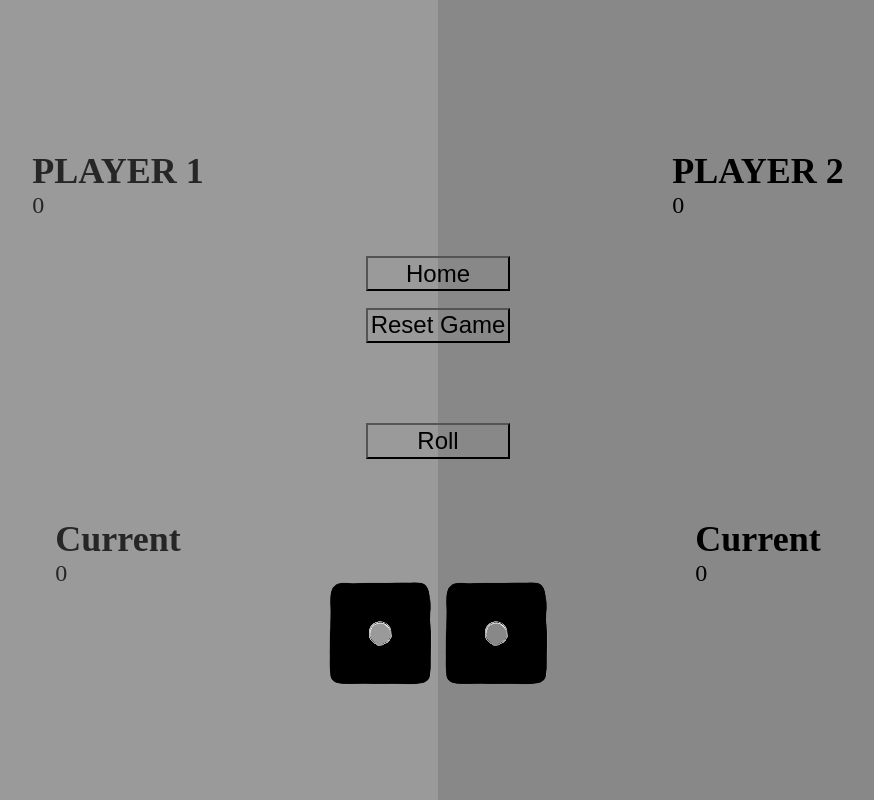
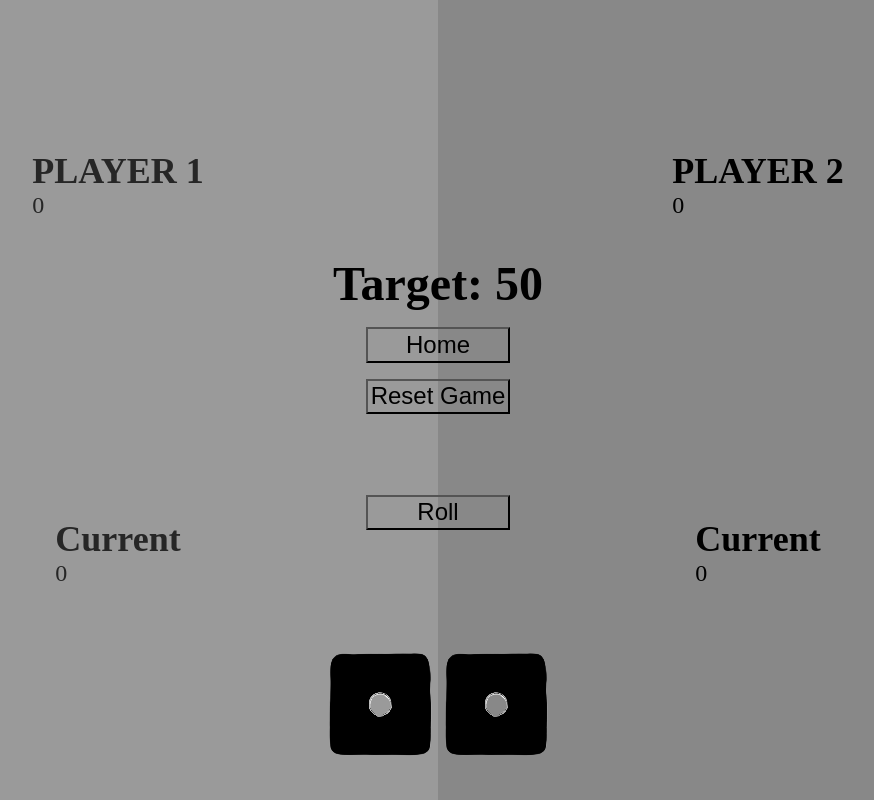
Before and after one commit to HashemAbuteen/dices-game, a plain HTML site: page index.html in a window 1280 px wide. Both pictures are taken after a click on the button "Start". Shown: the whole page, without its empty margins (202-1076 px from the left). Drawn offline with Linux system fonts and the light colour scheme.

Commit message:
add a text that shows the target

```diff
--- a/index.html
+++ b/index.html
@@ -50,6 +50,7 @@
       </section>
       <div id="turn-overlay" class="player-1"></div>
       <div id="controls">
+        <h1 id="target-label">Target :</h1>
         <button onclick="goHome()">Home</button>
         <button onclick="resetGame()">Reset Game</button>
         <div id="winner-announcment"></div>
--- a/script.js
+++ b/script.js
@@ -15,6 +15,7 @@ const turnOverlay = document.getElementById("turn-overlay");
 const firstDice = document.getElementById("first-dice");
 const secondDice = document.getElementById("second-dice");
 const winnerAnnouncment = document.getElementById("winner-announcment");
+const tragetLabel = document.getElementById("target-label");
 let maxScore;
 
 startButton.addEventListener("click" , (event)=> {
@@ -25,6 +26,7 @@ startButton.addEventListener("click" , (event)=> {
         maxScore = inputGoal.value;
         scene1.style.display = "none";
         scene2.style.display = "flex";
+        tragetLabel.innerText = "Target: " + maxScore;
         startGame();
     }
 })
--- a/style.css
+++ b/style.css
@@ -50,6 +50,7 @@ body main {
     flex-direction: column;
     gap: 3%;
     padding-top: 20%;
+    color: black;
 }
 
 #scene-1 {
```
